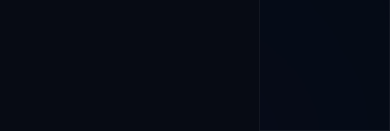
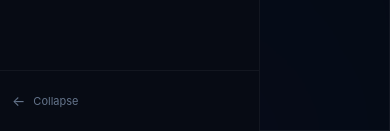
Before and after one commit to SabaImran2104/movrs-ui, a React (Vite) app in the folder frontend/: page / in a window 390 px wide. Shown: the part 713-844 px from the top of the page. Built offline with nearby package versions, Linux system fonts and the light colour scheme.

Commit message:
Responsive UI update

```diff
--- a/frontend/src/components/Sidebar.jsx
+++ b/frontend/src/components/Sidebar.jsx
@@ -84,8 +84,7 @@
       </div>
 
       {/* BOTTOM TOGGLE ONLY */}
-      <div className="hidden sm:block px-3 sm:px-4 py-5 sm:py-6 border-t border-white/5 text-[#64748b] text-[11px] sm:text-[12px]">
-
+<div className="px-3 sm:px-4 py-5 sm:py-6 border-t border-white/5 text-[#64748b] text-[11px] sm:text-[12px]">
         <button
           onClick={() => setIsCollapsed(!isCollapsed)}
           className="flex items-center gap-2 hover:text-[#22d3ee] transition-all duration-300"
```
